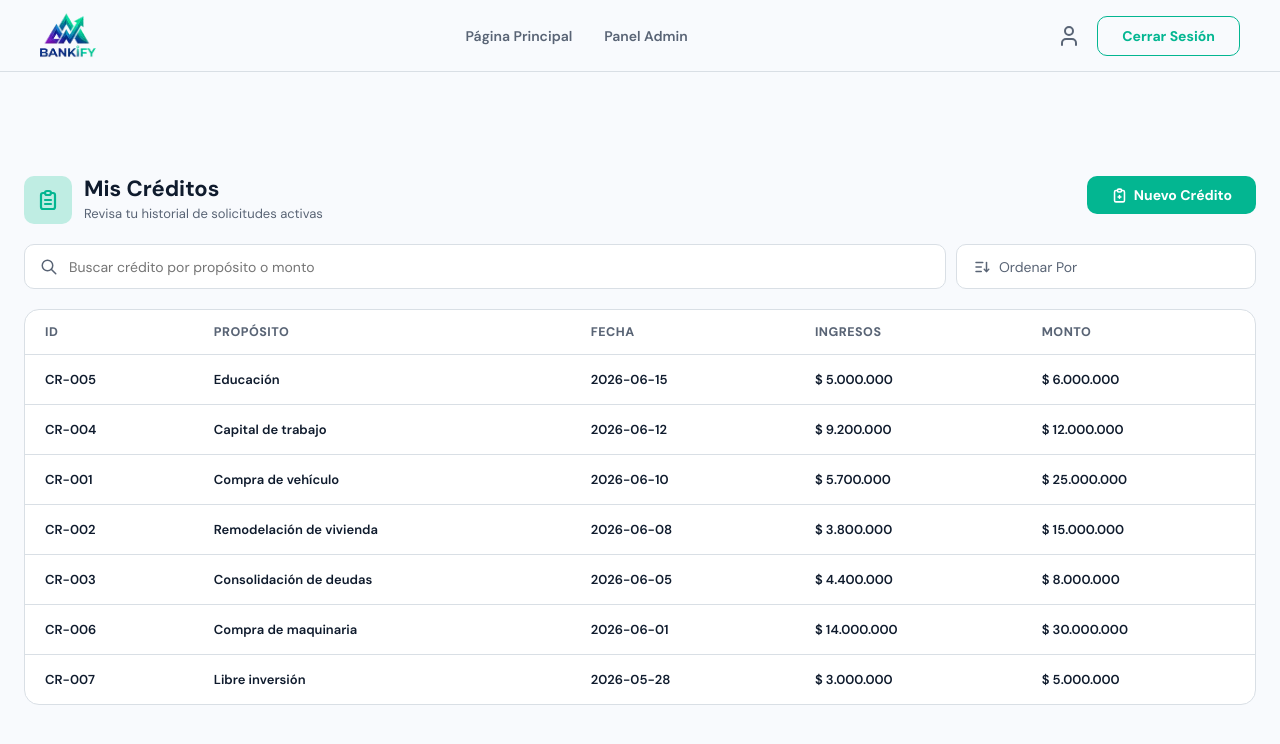
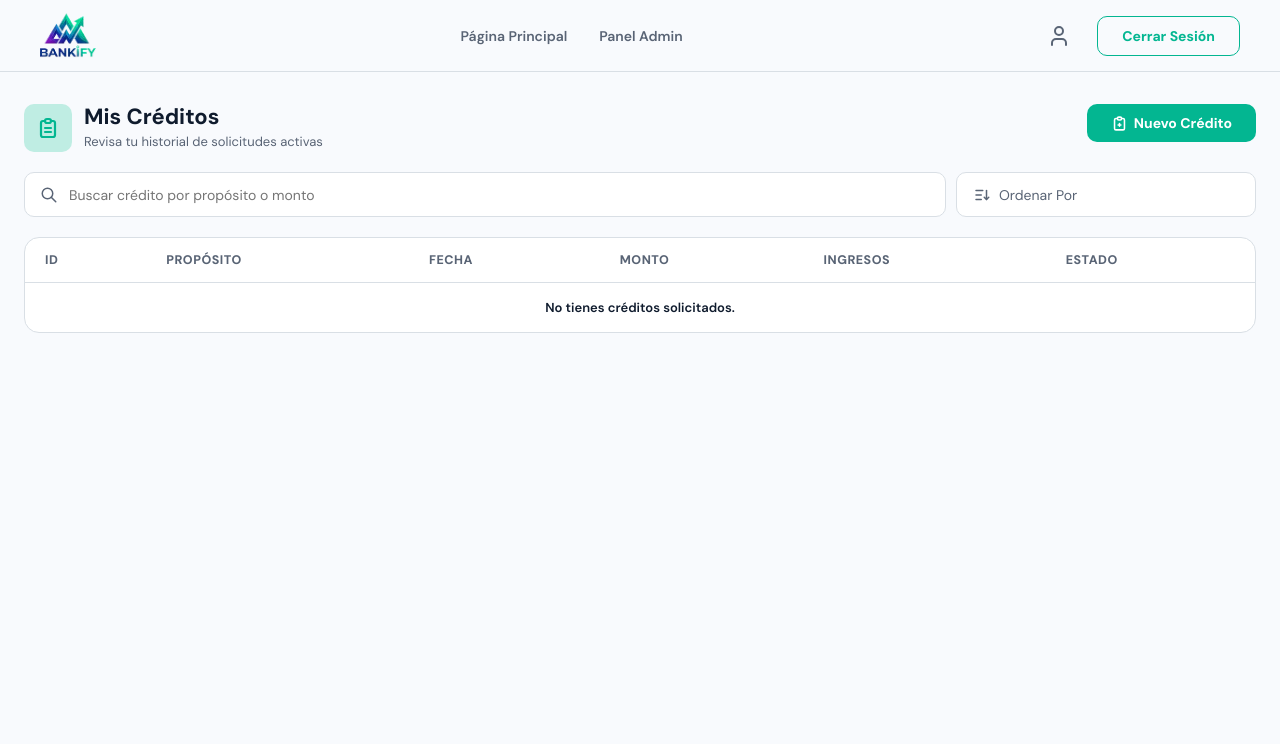
Before and after one commit to ByteProgramming1/bankify-front, a React (Vite) app: page /app/credits in a window 1280 px wide. Shown: the top 744 px of the page. Built offline with nearby package versions, Linux system fonts and the light colour scheme; sample sign-in values are in the browser's storage.

Commit message:
feat: adición de guardado de créditos, adición de estado, adición de toast, aleatoriedad de imágenes y ajustes generales

```diff
--- a/package.json
+++ b/package.json
@@ -14,6 +14,7 @@
     "react": "^19.2.7",
     "react-dom": "^19.2.6",
     "react-router-dom": "^7.18.0",
+    "sonner": "^2.0.7",
     "tabler-icons-react": "^1.56.0"
   },
   "devDependencies": {
--- a/src/Router.jsx
+++ b/src/Router.jsx
@@ -2,6 +2,7 @@ import { lazy, Suspense } from "react";
 import { Route, Routes, Navigate, useLocation } from "react-router-dom";
 import { getCurrentUser } from "./utils/authUtils";
 import NavBar from "./components/common/NavBar";
+import { Toaster } from "sonner";
 
 // Landing views (home & auth)
 const HomeView = lazy(() => import("./views/HomeView"));
@@ -56,6 +57,16 @@ const Router = () => {
         {/* NOT FOUND */}
         <Route path="*" element={<h1>ERROR 404, NOT FOUND</h1>} />
       </Routes>
+      <Toaster
+        position="top-center"
+        toastOptions={{
+          classNames: {
+            toast:   'custom-toast',
+            success: 'custom-toast--success',
+            error:   'custom-toast--error',
+          }
+        }}
+      />
     </Suspense>
   )
 }
--- a/src/assets/css/app/AppLayout.css
+++ b/src/assets/css/app/AppLayout.css
@@ -6,6 +6,5 @@
 
 .app-layout-content {
     width: 100%;
-    margin-top: 72px; /* alto de .app-navbar */
     box-sizing: border-box;
 }
--- a/src/assets/css/app/DataTable.css
+++ b/src/assets/css/app/DataTable.css
@@ -49,3 +49,32 @@
     color: var(--text-secondary);
     padding: 32px 20px;
 }
+
+.credit-status {
+    display: inline-flex;
+    align-items: center;
+    gap: 5px;
+    padding: 5px 12px;
+    border-radius: 999px;
+    font-size: 12.5px;
+    font-weight: 600;
+    white-space: nowrap;
+}
+
+.credit-status--pending {
+    background-color: var(--yellow-light);
+    color: var(--yellow-main);
+    border: 1px solid color-mix(in srgb, var(--yellow-main) 30%, transparent);
+}
+
+.credit-status--approved {
+    background-color: var(--green-light-2);
+    color: var(--green-main);
+    border: 1px solid color-mix(in srgb, var(--green-main) 30%, transparent);
+}
+
+.credit-status--rejected {
+    background-color: var(--red-light);
+    color: var(--red-main);
+    border: 1px solid color-mix(in srgb, var(--red-main) 30%, transparent);
+}
--- a/src/assets/css/common/NavBar.css
+++ b/src/assets/css/common/NavBar.css
@@ -85,4 +85,5 @@
     font-size: 14px;
     font-weight: 600;
     white-space: nowrap;
+    margin-right: 10px;
 }
--- a/src/assets/css/global.css
+++ b/src/assets/css/global.css
@@ -38,6 +38,10 @@
 
     font-family: "DM Sans", sans-serif;
     font-optical-sizing: auto;
+
+    --success-bg: var(--white-main);
+    --success-border: var(--green-main);
+    --success-text: var(--green-main);
 }
 
 body {
@@ -51,3 +55,23 @@ body {
     display: flex;
     flex-direction: column;
 }
+
+.custom-toast {
+    background: var(--white-main) !important;
+    border: 1px solid var(--gray-border) !important;
+    color: var(--text-main) !important;
+    font-family: "DM Sans", sans-serif !important;
+    font-size: 17px;
+}
+
+.custom-toast--success {
+    background: var(--green-light-2) !important;
+    border-color: var(--green-main) !important;
+    color: var(--green-main) !important;
+}
+
+.custom-toast--error {
+    background: var(--red-light) !important;
+    border-color: var(--red-main) !important;
+    color: var(--red-main) !important;
+}
--- a/src/utils/authUtils.ts
+++ b/src/utils/authUtils.ts
@@ -7,8 +7,8 @@ export const MOCK_USERS = [
     fullName: 'Administrador del Sistema'
   },
   {
-    email: 'cliente@bankify.com',
-    password: 'user123',
+    email: 'carlosmendoza@bankify.com',
+    password: 'carlitos123%&',
     role: 'client',
     fullName: 'Carlos Mendoza'
   }
@@ -27,6 +27,9 @@ export const initAuthStorage = () => {
   }
   if (!localStorage.getItem('bug_correlacion_fixed')) {
     localStorage.setItem('bug_correlacion_fixed', 'false');
+  }
+  if (!localStorage.getItem('bug_captcha_fixed')) {
+    localStorage.setItem('bug_captcha_fixed', 'false');
   }
 };
 
@@ -50,3 +53,7 @@ export const getCurrentUser = () => {
 export const isBugFixed = () => {
   return localStorage.getItem('bug_correlacion_fixed') === 'true';
 };
+
+export const isCaptchaFixed = () => {
+  return localStorage.getItem('bug_captcha_fixed') === 'true';
+};
--- a/src/views/app/CreditsView.jsx
+++ b/src/views/app/CreditsView.jsx
@@ -1,117 +1,102 @@
+import { useCallback, useEffect, useState } from "react";
 import { IconClipboardText, IconClipboardPlus, IconSearch } from "@tabler/icons-react"
 import CustomButton from "../../components/common/CustomButton"
-import { useState } from "react";
-import './../../assets/css/app/TopView.css';
 import SortDropdown from "../../components/app/SortDropdown";
 import DataTable from "../../components/app/DataTable";
 import CreditModal from "../../components/app/Creditmodal";
+import './../../assets/css/app/TopView.css';
 
-const MOCK_CREDITS = [
-    {
-        id: 'CR-001',
-        purpose: 'Compra de vehículo',
-        date: '2026-06-10',
-        amount: 25000000,
-        status: 'en revision',
-        incomes: 5700000,
-    },
-    {
-        id: 'CR-002',
-        purpose: 'Remodelación de vivienda',
-        date: '2026-06-08',
-        amount: 15000000,
-        status: 'aprobado',
-        incomes: 3800000,
-    },
-    {
-        id: 'CR-003',
-        purpose: 'Consolidación de deudas',
-        date: '2026-06-05',
-        amount: 8000000,
-        status: 'rechazado',
-        incomes: 4400000,
-    },
-    {
-        id: 'CR-004',
-        purpose: 'Capital de trabajo',
-        date: '2026-06-12',
-        amount: 12000000,
-        status: 'ingresos',
-        incomes: 9200000,
-    },
-    {
-        id: 'CR-005',
-        purpose: 'Educación',
-        date: '2026-06-15',
-        amount: 6000000,
-        status: 'en revision',
-        incomes: 5000000,
-    },
-    {
-        id: 'CR-006',
-        purpose: 'Compra de maquinaria',
-        date: '2026-06-01',
-        amount: 30000000,
-        status: 'aprobado',
-        incomes: 14000000,
-    },
-    {
-        id: 'CR-007',
-        purpose: 'Libre inversión',
-        date: '2026-05-28',
-        amount: 5000000,
-        status: 'rechazado',
-        incomes: 3000000,
-    },
-];
+// ─── Constantes ────────────────────────────────────────────────────────────────
+const CREDITS_KEY = 'bankify-credits';
 
 const SORT_OPTIONS = [
-    { value: 'date-desc', label: 'Más reciente' },
-    { value: 'date-asc', label: 'Más antiguo' },
+    { value: 'date-desc',   label: 'Más reciente'         },
+    { value: 'date-asc',    label: 'Más antiguo'          },
     { value: 'amount-desc', label: 'Monto: mayor a menor' },
-    { value: 'amount-asc', label: 'Monto: menor a mayor' },
+    { value: 'amount-asc',  label: 'Monto: menor a mayor' },
 ];
 
 const sortRows = (rows, sortBy) => {
     const sorted = [...rows];
-
     switch (sortBy) {
-        case 'date-asc':
-            return sorted.sort((a, b) => a.date.localeCompare(b.date));
-        case 'amount-desc':
-            return sorted.sort((a, b) => b.amount - a.amount);
-        case 'amount-asc':
-            return sorted.sort((a, b) => a.amount - b.amount);
+        case 'date-asc':    return sorted.sort((a, b) => a.date.localeCompare(b.date));
+        case 'amount-desc': return sorted.sort((a, b) => b.amount - a.amount);
+        case 'amount-asc':  return sorted.sort((a, b) => a.amount - b.amount);
         case 'date-desc':
-        default:
-            return sorted.sort((a, b) => b.date.localeCompare(a.date));
+        default:            return sorted.sort((a, b) => b.date.localeCompare(a.date));
     }
 };
 
 const formatCurrency = (value) =>
-    new Intl.NumberFormat('es-CO', { style: 'currency', currency: 'COP', maximumFractionDigits: 0 }).format(value);
+    new Intl.NumberFormat('es-CO', {
+        style: 'currency',
+        currency: 'COP',
+        maximumFractionDigits: 0,
+    }).format(value);
+
+const STATUS_CONFIG = {
+    'pending': { label: 'En Revisión', className: 'credit-status--pending'  },
+    'approved':    { label: 'Aprobado',    className: 'credit-status--approved' },
+    'denied':   { label: 'Rechazado',   className: 'credit-status--rejected' },
+};
 
 const COLUMNS = [
-    { key: 'id', label: 'ID' },
+    { key: 'id',      label: 'ID'        },
     { key: 'purpose', label: 'Propósito' },
-    { key: 'date', label: 'Fecha' },
+    { key: 'date',    label: 'Fecha'     },
+    { key: 'amount',  label: 'Monto',    render: (row) => formatCurrency(row.amount)  },
     { key: 'incomes', label: 'Ingresos', render: (row) => formatCurrency(row.incomes) },
-    { key: 'amount', label: 'Monto', render: (row) => formatCurrency(row.amount) },
+    {
+        key: 'status',
+        label: 'Estado',
+        render: (row) => {
+            const config = STATUS_CONFIG[row.status] ?? { label: row.status, className: 'credit-status--pending' };
+            return (
+                <span className={`credit-status ${config.className}`}>
+                    {config.label}
+                </span>
+            );
+        }
+    },
 ];
 
+// ─── Helpers de localStorage ──────────────────────────────────────────────────
+const loadCredits = () => {
+    try {
+        const stored = localStorage.getItem(CREDITS_KEY);
+        return stored ? JSON.parse(stored) : [];
+    } catch {
+        return [];
+    }
+};
+
+// ─── Componente ───────────────────────────────────────────────────────────────
 const CreditsView = () => {
     const [isModalOpen, setIsModalOpen] = useState(false);
-    const [search, setSearch] = useState('');
-    const [sortBy, setSortBy] = useState('date-desc');
+    const [search, setSearch]           = useState('');
+    const [sortBy, setSortBy]           = useState('date-desc');
+    const [credits, setCredits]         = useState(loadCredits);
+
+    const handleCreditComplete = useCallback(() => {
+        setCredits(loadCredits());
+    }, []);
+
+    useEffect(() => {
+        const handleStorage = (e) => {
+            if (e.key === CREDITS_KEY) setCredits(loadCredits());
+        };
+        window.addEventListener('storage', handleStorage);
+        return () => window.removeEventListener('storage', handleStorage);
+    }, []);
 
     const filteredRows = sortRows(
-        MOCK_CREDITS.filter(
-            (row) =>
-                row.purpose.toLowerCase().includes(search.toLowerCase()) ||
-                row.amount.toString().toLowerCase().includes(search.toLowerCase())
+        credits.filter((row) =>
+            row.purpose.toLowerCase().includes(search.toLowerCase()) ||
+            row.amount.toString().includes(search)
         ),
         sortBy
     );
+
     return (
         <div className="top-view">
             <div className="top-header">
@@ -131,6 +116,7 @@ const CreditsView = () => {
                     </span>
                 </CustomButton>
             </div>
+
             <div className="top-toolbar">
                 <div className="top-search">
                     <IconSearch size={18} className="top-search-icon" />
@@ -150,15 +136,16 @@ const CreditsView = () => {
             <DataTable
                 columns={COLUMNS}
                 rows={filteredRows}
-                emptyMessage="No tienes créditos solicitados"
+                emptyMessage="No tienes créditos solicitados."
             />
 
             <CreditModal
                 isOpen={isModalOpen}
                 onClose={() => setIsModalOpen(false)}
+                onCreditComplete={handleCreditComplete}
             />
         </div>
-    )
-}
+    );
+};
 
-export default CreditsView
+export default CreditsView;
```
Also changed, not shown: src/components/admin/AdminCard.jsx (+10 -5 lines), src/components/app/Creditmodal.jsx (+79 -32 lines), src/views/app/AdminView.jsx (+18 -1 lines), 1 other file (tests, documents, lock files or other folders).
